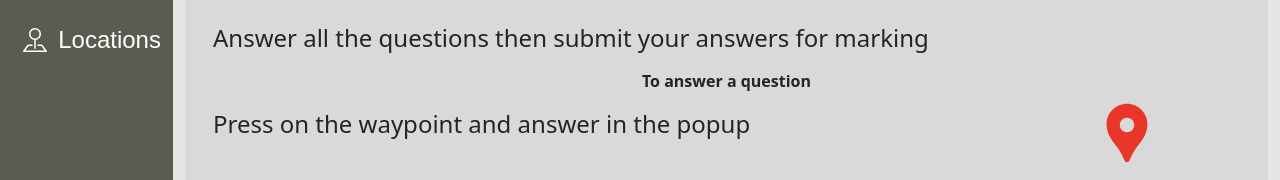
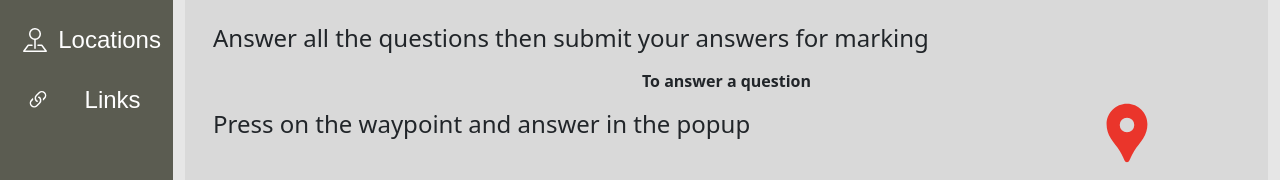
Before and after one commit to Tamura77/Aspire-app, a React (Vite) app in the folder frontend/: page /AdminHelp in a window 1280 px wide. Shown: the part 230-410 px from the top of the page. Built offline with nearby package versions, Linux system fonts and the light colour scheme.

Commit message:
admin links added to sidebar

```diff
--- a/frontend/src/components/sidebardata.jsx
+++ b/frontend/src/components/sidebardata.jsx
@@ -39,9 +39,9 @@ export const pages= [
     // This is commented out as it current doesn't link to anything and just leads to an error page.
     // However I was unsure if it would be used for something later, so I just commented it out. - Sofia
 
-    // {
-    //     name: "Links",
-    //     Icon: <BsLink45Deg/>,
-    //     Link: "/ExernalLinks"
-    // },
+    {
+        name: "Links",
+        Icon: <BsLink45Deg/>,
+        Link: "/AdminLinks"
+    },
 ];
```
